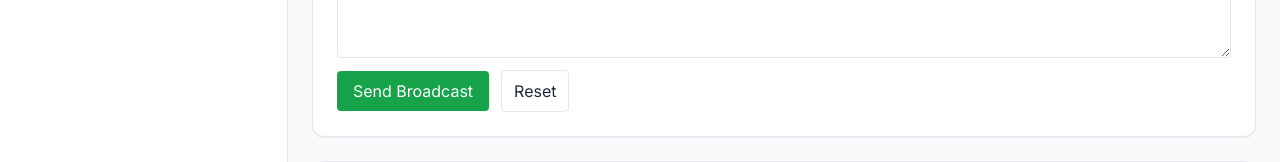
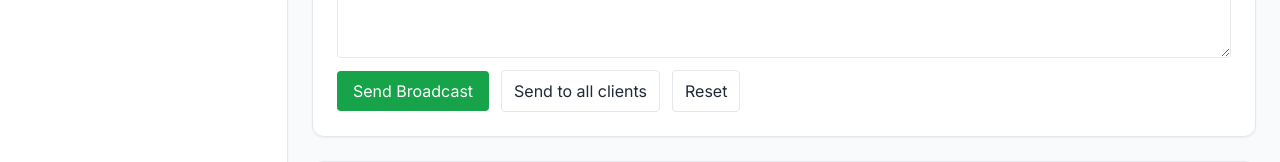
Before and after one commit to pyramidsmartsales-hue/pyramids.mart.System, a React (Vite) app in the folder client/: page / in a window 1280 px wide. Shown: the part 558-720 px from the top of the page. Built offline with nearby package versions, Linux system fonts and the light colour scheme; no server answers.

Commit message:
Update Dashboard.jsx

```diff
--- a/client/src/pages/Dashboard.jsx
+++ b/client/src/pages/Dashboard.jsx
@@ -5,7 +5,7 @@ import { io } from "socket.io-client";
 
 /**
  * Dashboard component (uses VITE_API_URL)
- * Fixed parseNumbersInput to avoid tokenizer issues and avoid template backticks.
+ * Minimal edits: use /api/overview and add "send to all clients" feature.
  */
 
 export default function Dashboard() {
@@ -17,6 +17,7 @@ export default function Dashboard() {
   const [qrSrc, setQrSrc] = useState("");
   const [sending, setSending] = useState(false);
   const [sendResult, setSendResult] = useState(null);
+  const [sendAllResult, setSendAllResult] = useState(null);
 
   const [messageText, setMessageText] = useState("");
   const [numbersText, setNumbersText] = useState("");
@@ -24,18 +25,34 @@ export default function Dashboard() {
   const socketRef = useRef(null);
   const base = import.meta.env.VITE_API_URL || "";
 
+  // Fetch overview summary (replaces analytics/summary)
   useEffect(() => {
-    const url = base ? `${base}/api/analytics/summary` : "/api/analytics/summary";
+    const url = (base ? `${base}` : "") + "/api/overview";
     let mounted = true;
     setLoadingSummary(true);
     axios.get(url)
-      .then(r => { if (mounted) setSummary(r.data?.data ?? null); })
-      .catch((e) => { console.warn("dashboard summary fetch failed", e?.message || e); })
+      .then(r => {
+        // support various response shapes
+        const payload = r.data ?? {};
+        // try common keys
+        const s = {
+          totalSales: payload.totalSales ?? payload.data?.totalSales ?? payload.total_sales ?? null,
+          netProfit: payload.netProfit ?? payload.data?.netProfit ?? payload.net_profit ?? null,
+          expenses: payload.expenses ?? payload.data?.expenses ?? null,
+          invoiceCount: payload.invoiceCount ?? payload.data?.invoiceCount ?? null
+        };
+        if (mounted) setSummary(s);
+      })
+      .catch((e) => {
+        console.warn("dashboard overview fetch failed", e?.message || e);
+        if (mounted) setSummary(null);
+      })
       .finally(() => { if (mounted) setLoadingSummary(false); });
 
     return () => { mounted = false; };
   }, [base]);
 
+  // Socket setup for whatsapp events (unchanged)
   useEffect(() => {
     const socketUrl = base || undefined;
     const socket = io(socketUrl, { autoConnect: true });
@@ -76,6 +93,7 @@ export default function Dashboard() {
     };
   }, [base]);
 
+  // Quick status check for whatsapp endpoint
   useEffect(() => {
     const check = async () => {
       try {
@@ -120,7 +138,7 @@ export default function Dashboard() {
       // not JSON, fallthrough
     }
 
-    // Split on commas, semicolons or newlines (use RegExp literal safely)
+    // Split on commas, semicolons or newlines
     const parts = trimmed.split(/[\n,;]+/);
     return parts.map(p => p.trim()).filter(Boolean);
   };
@@ -142,7 +160,7 @@ export default function Dashboard() {
 
     try {
       const payload = { numbers: numbersArr, message: messageText.trim() };
-      const res = await axios.post((base ? `${base}` : "") + "/api/messages", payload);
+      const res = await axios.post((base ? `${base}` : "") + "/api/messages", payload, { timeout: 60000 });
       setSendResult(res.data);
       if (res.data && res.data.ok) {
         alert("Sent. Check result below.");
@@ -157,6 +175,45 @@ export default function Dashboard() {
       } else {
         alert("Send failed: " + (err.message || JSON.stringify(err)));
       }
+    } finally {
+      setSending(false);
+    }
+  };
+
+  // NEW: send to all clients (fetch /api/clients then broadcast)
+  const handleSendToAll = async () => {
+    if (!confirm("Send this message to ALL clients? Make sure you want to broadcast.")) return;
+    setSendAllResult(null);
+
+    if (!messageText.trim()) {
+      alert("Please enter a message to send.");
+      return;
+    }
+
+    setSending(true);
+    try {
+      const clientsRes = await axios.get((base ? `${base}` : "") + "/api/clients", { timeout: 60000 });
+      let clients = [];
+      if (clientsRes.data) {
+        clients = clientsRes.data.clients ?? clientsRes.data.data ?? clientsRes.data ?? [];
+      }
+      const numbers = Array.isArray(clients) ? clients.map(c => c.phone).filter(Boolean) : [];
+      if (!numbers.length) {
+        alert("No client phone numbers found to send to.");
+        setSending(false);
+        return;
+      }
+
+      const res = await axios.post((base ? `${base}` : "") + "/api/messages", { numbers, message: messageText.trim() }, { timeout: 120000 });
+      setSendAllResult(res.data);
+      if (res.data && res.data.ok) {
+        alert("Broadcast sent to all clients (check results below).");
+      } else {
+        alert("Server response: " + (res.data?.error || JSON.stringify(res.data)));
+      }
+    } catch (err) {
+      console.error("Send to all failed:", err);
+      setSendAllResult({ ok: false, error: err.message || String(err) });
     } finally {
       setSending(false);
     }
@@ -245,7 +302,16 @@ export default function Dashboard() {
 
             <button
               type="button"
-              onClick={() => { setMessageText(""); setNumbersText(""); setSendResult(null); }}
+              onClick={handleSendToAll}
+              disabled={sending}
+              className="px-3 py-2 rounded border"
+            >
+              {sending ? "Sending..." : "Send to all clients"}
+            </button>
+
+            <button
+              type="button"
+              onClick={() => { setMessageText(""); setNumbersText(""); setSendResult(null); setSendAllResult(null); }}
               className="px-3 py-2 rounded border"
             >
               Reset
@@ -256,6 +322,13 @@ export default function Dashboard() {
             <div className="mt-3 p-3 bg-gray-50 rounded border text-sm">
               <strong>Send result:</strong>
               <pre style={{ whiteSpace: "pre-wrap", marginTop: 8 }}>{JSON.stringify(sendResult, null, 2)}</pre>
+            </div>
+          )}
+
+          {sendAllResult && (
+            <div className="mt-3 p-3 bg-gray-50 rounded border text-sm">
+              <strong>Send all result:</strong>
+              <pre style={{ whiteSpace: "pre-wrap", marginTop: 8 }}>{JSON.stringify(sendAllResult, null, 2)}</pre>
             </div>
           )}
         </form>
```
